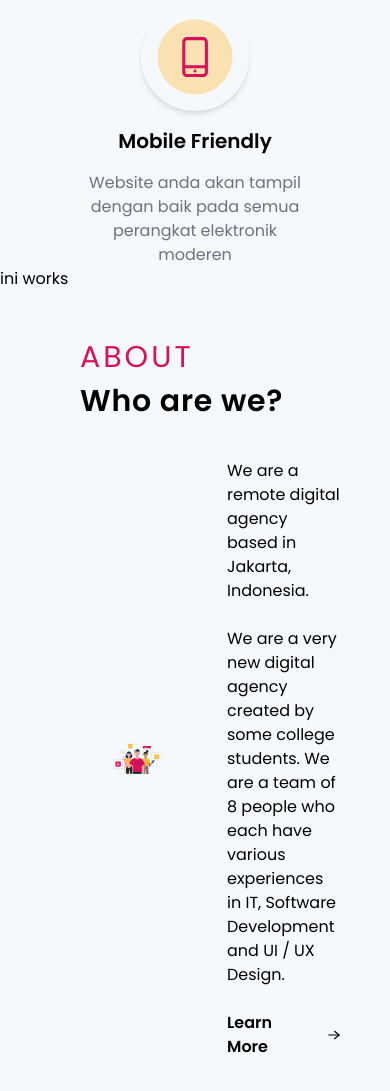
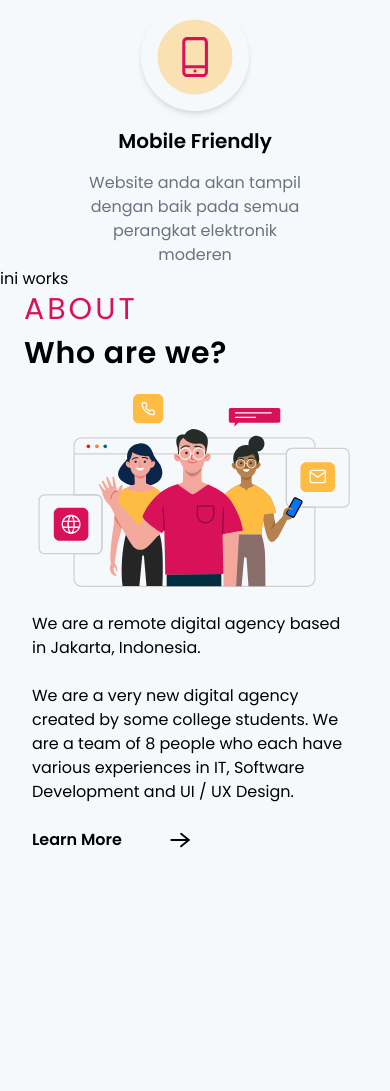
Before and after one commit to StudioKarsa/studiokarsa-web, a Gatsby site: page / in a window 390 px wide. Shown: the part 1157-2248 px from the top of the page. After the commit the page ends 2017 px from the top, so only its background shows below. Built offline with nearby package versions, Linux system fonts and the light colour scheme; Gatsby itself is replaced by a stand-in of ours.

Commit message:
add responsiveness to 'About.jsx'

```diff
--- a/src/components/landing-page/About.jsx
+++ b/src/components/landing-page/About.jsx
@@ -5,16 +5,16 @@ import TeamSVG from '../../assets/images/team.svg'
 import ArrowSVG from '../../assets/icons/arrow.svg'
 
 const About = () => (
-  <div className="flex flex-col px-20 py-12 space-y-2 font-sans">
+  <div className="flex flex-col px-6 md:px-20 space-y-2">
     <div className="flex flex-col space-y-2">
-      <h2 className="text-3xl text-primary tracking-widest">ABOUT</h2>
+      <h2 className="text-3xl text-primary tracking-widest uppercase">about</h2>
       <h2 className="text-3xl font-semibold tracking-wide">Who are we?</h2>
     </div>
-    <div className="flex flex-row justify-between">
-      <div className="w-1/2 p-8">
+    <div className="flex flex-col md:flex-row justify-between">
+      <div className="w-full md:w-1/2 p-2 md:p-8">
         <TeamSVG className="w-full h-full" />
       </div>
-      <div className="flex w-1/2 p-8">
+      <div className="flex w-full md:w-1/2 p-2 md:p-8">
         <div className="my-auto">
           <p>We are a remote digital agency based in Jakarta, Indonesia.</p>
           <br />
```
